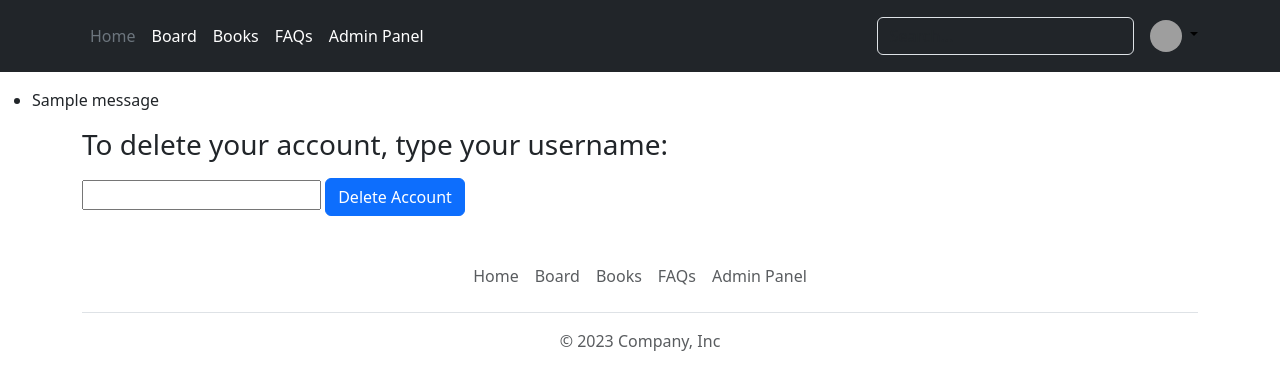
After one commit to kronek1122/Bookshelf_ecommerce, a Django app: page /mybook/delete_user/ in a window 1280 px wide. The commit adds this page. Shown: the top 390 px of the page. Run offline with Django 5.2, Linux system fonts and the light colour scheme; a user stored in the database is signed in; tables that the repository leaves empty hold one stand-in row (values such as "Sample post"); one stand-in notice (Sample message) is shown; grey boxes are pictures that could not be loaded.

Commit message:
#3 new functionality - delete user account

```diff
--- /dev/null
+++ b/mybook/templates/mybook/delete_user.html
@@ -0,0 +1,25 @@
+{% extends 'base.html' %}
+
+{% block content %}
+
+{% if messages %}
+    <ul class="messages">
+        {% for message in messages %}
+            <li{% if message.tags %} class="{{ message.tags }}"{% endif %}>{{ message }}</li>
+        {% endfor %}
+    </ul>
+{% endif %}
+
+<form class='container-sm' method='post' >
+    {% csrf_token %}
+        <h1 class="h3 mb-3 fw-normal">To delete your account, type your username:</h1>
+        <div class="mb-3">
+
+            <input type="text" name="confirmation" required>
+            <button class="btn btn-primary" type="submit">Delete Account</button>
+
+        </div>
+
+</form>
+
+{% endblock content%}
--- a/mybook/templates/mybook/setting_page.html
+++ b/mybook/templates/mybook/setting_page.html
@@ -9,6 +9,7 @@
         <a href="#" class="list-group-item list-group-item-action">Change personal information</a>
         <a href="#" class="list-group-item list-group-item-action">Change e-mail</a>
         <a href="#" class="list-group-item list-group-item-action">Change username</a>
+        <a href="/mybook/delete_user/" class="list-group-item list-group-item-action">Delete account</a>
 
       </div>
 </body>
--- a/mybook/urls.py
+++ b/mybook/urls.py
@@ -12,4 +12,5 @@ urlpatterns = [
     path('books/', views.BookList.as_view(), name='book_list'),
     path('change_password/', views.UserPasswordChangeView.as_view(), name = 'change_password'),
     path('settings/', views.user_settings, name='user_settings'),
+    path('delete_user/', views.delete_user, name='delete_user' ),
 ]
--- a/mybook/views.py
+++ b/mybook/views.py
@@ -7,7 +7,7 @@ from django.contrib.auth.mixins import LoginRequiredMixin
 from django.contrib.auth.views import PasswordChangeView
 from django.views.generic import CreateView, DetailView, ListView
 
-from .models import Book, UserShelf
+from .models import Book, UserShelf, User
 
 
 def home(request):
@@ -28,13 +28,32 @@ def user_view(request):
         }
     except:
         context = {
-            'read_books': 'empty',
-            'to_read_books': 'empty',
+            'read_books': '',
+            'to_read_books': '',
         }
 
     return render(request, 'mybook/profile.html', context)
 
 
+@login_required
+def delete_user(request):
+    if request.method == 'POST':
+        confirmation = request.POST.get('confirmation')
+
+        if confirmation.lower() == request.user.username.lower():
+            request.user.delete()
+            messages.success(request, 'Your account has been successfully deleted')
+            return redirect('home')
+
+        else:
+            messages.error(request, 'Invalid confirmation. Your account was not deleted')
+
+
+    return render(request, 'mybook/delete_user.html')
+
+
+
+@login_required
 def user_settings(request):
     return render(request, 'mybook/setting_page.html')
 
```
